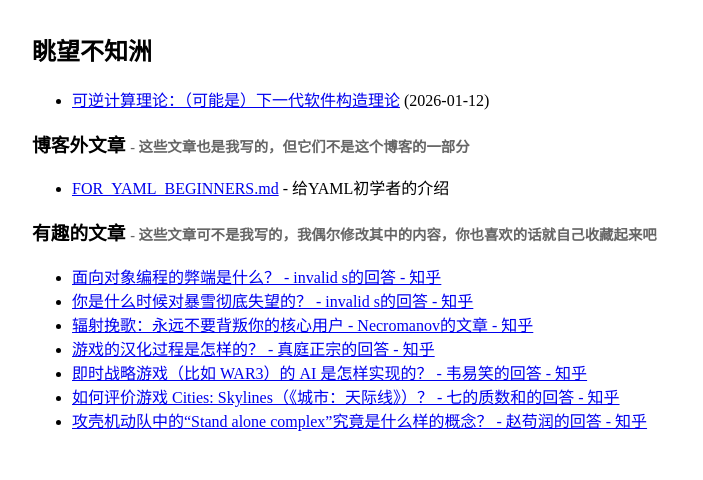
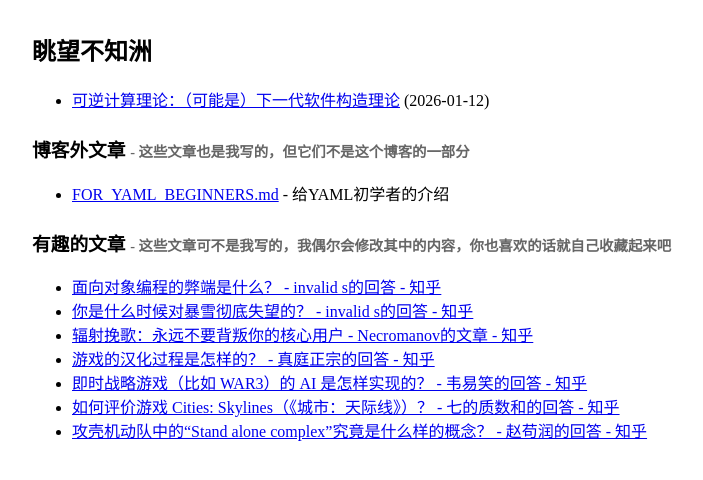
Before and after one commit to Nivdc/nivdc.github.io, a Jekyll site: the page built from index.html, in a window 1280 px wide. Shown: the top 480 px of the page, without its empty margins (96-799 px from the left). Built offline with Jekyll 4.4.1, drawn with Linux system fonts in a browser that asks for light colours.

Commit message:
fix typo

```diff
--- a/index.html
+++ b/index.html
@@ -2,7 +2,7 @@
 layout: default
 custom_css: |
   ul li:last-child {
-    margin-bottom: 1rem;
+    margin-bottom: 1.5rem;
   }
 ---
 
@@ -28,7 +28,7 @@
 
 <h3>
   有趣的文章
-  <span style="color: #666; font-size: 0.9rem;"> - 这些文章可不是我写的，我偶尔修改其中的内容，你也喜欢的话就自己收藏起来吧</span>
+  <span style="color: #666; font-size: 0.9rem;"> - 这些文章可不是我写的，我偶尔会修改其中的内容，你也喜欢的话就自己收藏起来吧</span>
 </h3>
 <ul>
 <!--   <li><a href="#">示例链接 1</a> - 简介</li> -->
```
